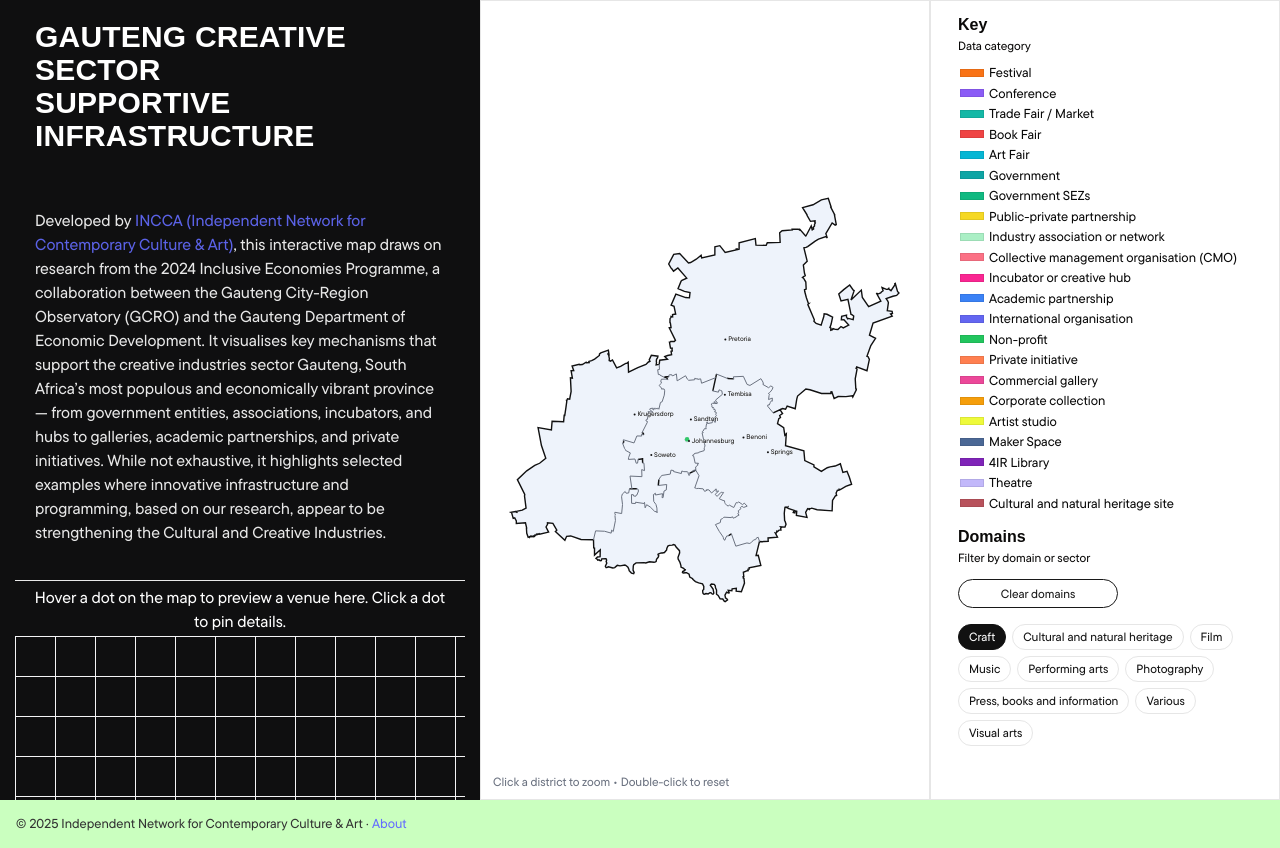
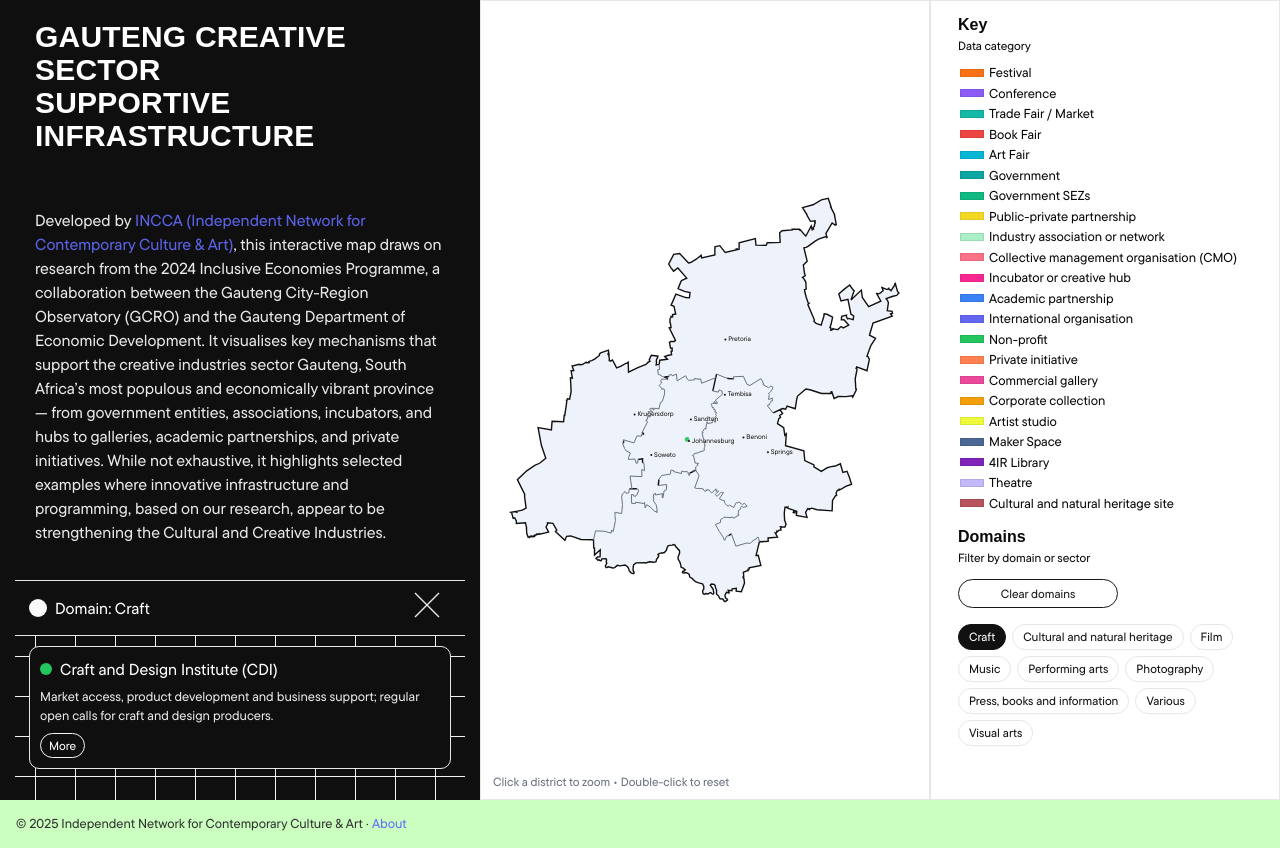
Before and after one commit to gautengCCI/gautengCCI.github.io, a React (Vite) app: page / in a window 1280 px wide. Both pictures are taken after a click on the button "Craft". Built offline with nearby package versions, Linux system fonts and the light colour scheme; a web font is replaced by a local one.

Commit message:
add domain list

```diff
--- a/src/components/GautengCreativeDashboard.jsx
+++ b/src/components/GautengCreativeDashboard.jsx
@@ -330,9 +330,23 @@
     return m;
   }, [categories, categoryColors]);
 
-  // put this right after `const palette = useMemo(...)`
-// (so it can read the palette)
-const dotStyleFor = (p) => {
+  const domainPoints = useMemo(() => {
+    if (activeDomains.size === 0) return [];
+    return points
+      .filter((p) => {
+        const pCats = getCategories(p);
+        const passCat = !activeCat || pCats.includes(activeCat);
+
+        const pDom = getDomains(p);
+        const passDom =
+          activeDomains.size === 0 || pDom.some((d) => activeDomains.has(d));
+
+        return passCat && passDom;
+      })
+      .sort((a, b) => a.name.localeCompare(b.name));
+  }, [points, activeCat, activeDomains]);
+
+  const dotStyleFor = (p) => {
     if (!p) return { "--cat-color": "#111" };
     const cats = getCategories(p);
     if (cats.length > 1) {
@@ -344,7 +358,6 @@
     const one = cats[0] ?? getCategory(p) ?? "Uncategorised";
     return { "--cat-color": palette[one] || "#111" };
   };
-
 
   // ----- hover & focus (sticky card) -----
   const [hover, setHover] = useState(null); // { x, y, p }
@@ -369,7 +382,6 @@
   const cat = info ? getCategory(info.p) ?? "Uncategorised" : null;
   const hasImage = Boolean(info?.p?.image);
 
-
   return (
     <div className={s.wrap} ref={wrapRef}>
       {/* LEFT PANEL */}
@@ -387,11 +399,7 @@
             <>
               <div className={s.cardHeader}>
                 <div className={s.cardDotandTitle}>
-                  <span
-                    className={s.cardDot}
-                    style={dotStyleFor(focused.p)}
-
-                  />
+                  <span className={s.cardDot} style={dotStyleFor(focused.p)} />
                   <div className={s.cardTitle}>{focused.p.name}</div>
                 </div>
                 <div className={s.closeBtn} onClick={() => setFocused(null)}>
@@ -402,7 +410,9 @@
               <div className={s.cardBody}>
                 <div className={s.cardMeta}>
                   {focused.p.type ? `${focused.p.type} · ` : ""}
-                  {getCategory(focused.p) ?? "Uncategorised"}
+                  {getCategories(focused.p).length > 0
+                    ? getCategories(focused.p).join(" · ")
+                    : "Uncategorised"}
                 </div>
                 {focused.p.description && (
                   <p className={s.cardText}>{focused.p.description}</p>
@@ -480,10 +490,7 @@
                       }
                     >
                       <header className={s.miniCardHead}>
-                        <span
-                          className={s.miniDot}
-                          style={dotStyleFor(p)}
-                        />
+                        <span className={s.miniDot} style={dotStyleFor(p)} />
                         <div
                           className={s.miniTitleBtn}
                           onClick={() => setFocused({ p })}
@@ -519,15 +526,101 @@
                 })}
               </div>
             </>
+          ) : domainPoints.length > 0 ? (
+            <>
+              {/* Header */}
+              <div className={s.cardHeader}>
+                <div className={s.cardDotandTitle}>
+                  {/* Neutral dot (or pick a domain color system later) */}
+                  <span
+                    className={s.cardDot}
+                    style={{ "--cat-color": "#f9f9f9" }}
+                  />
+                  <div className={s.cardTitle}>
+                    {activeDomains.size === 1
+                      ? `Domain: ${Array.from(activeDomains)[0]}`
+                      : `Multiple Domains (${domainPoints.length})`}
+                  </div>
+                </div>
+                <div className={s.closeBtn} onClick={clearDomains}>
+                  <img src={closeIcon} alt="Close" />
+                </div>
+              </div>
+
+              {/* Scrollable list of mini cards */}
+              <div className={`${s.cardBody} ${s.cardList}`}>
+                {domainPoints.map((p) => {
+                  const isHot =
+                    hover?.p?.id === p.id || focused?.p?.id === p.id;
+
+                  // truncate like your category list
+                  const desc = p.description
+                    ? (() => {
+                        const words = p.description.split(/\s+/);
+                        return words.length > 22
+                          ? words.slice(0, 22).join(" ") + "…"
+                          : p.description;
+                      })()
+                    : null;
+
+                  return (
+                    <article
+                      key={p.id}
+                      className={`${s.miniCard} ${isHot ? s.miniCardHot : ""}`}
+                      onMouseEnter={() => {
+                        if (canHoverRef.current) {
+                          const xy = projection([p.lon, p.lat]);
+                          if (xy) setHoverRAF({ x: xy[0], y: xy[1], p });
+                        }
+                      }}
+                      onMouseLeave={() =>
+                        canHoverRef.current && setHoverRAF(null)
+                      }
+                    >
+                      <header className={s.miniCardHead}>
+                        {/* category-aware gradient dot */}
+                        <span className={s.miniDot} style={dotStyleFor(p)} />
+                        <div
+                          className={s.miniTitleBtn}
+                          onClick={() => setFocused({ p })}
+                          title="Pin this entry"
+                        >
+                          {p.name}
+                        </div>
+                      </header>
+
+                      {desc && <p className={s.miniDesc}>{desc}</p>}
+
+                      <footer className={s.miniFooter}>
+                        {p.website && (
+                          <a
+                            className={s.miniLink}
+                            href={p.website}
+                            target="_blank"
+                            rel="noreferrer"
+                          >
+                            Visit website →
+                          </a>
+                        )}
+                        <button
+                          className={s.miniZoom}
+                          onClick={() => setFocused({ p })}
+                          title="More details"
+                        >
+                          More
+                        </button>
+                      </footer>
+                    </article>
+                  );
+                })}
+              </div>
+            </>
           ) : hover ? (
             // — HOVER PREVIEW
             <>
               <div className={s.cardHeader}>
                 <div className={s.cardDotandTitle}>
-                  <span
-                    className={s.cardDot}
-                    style={dotStyleFor(hover.p)}
-                  />
+                  <span className={s.cardDot} style={dotStyleFor(hover.p)} />
                   <div className={s.cardTitle}>{hover.p.name}</div>
                 </div>
               </div>
@@ -823,10 +916,7 @@
 
               {/* reuse your card content */}
               <div className={s.cardHeader}>
-                <span
-                  className={s.cardDot}
-                  style={dotStyleFor(focused?.p)}
-                />
+                <span className={s.cardDot} style={dotStyleFor(focused?.p)} />
                 <div id="venue-title" className={s.cardTitle}>
                   {focused.p.name}
                 </div>
@@ -842,7 +932,9 @@
               <div className={s.cardBody}>
                 <div className={s.cardMeta}>
                   {focused.p.type ? `${focused.p.type} · ` : ""}
-                  {getCategory(focused.p) ?? "Uncategorised"}
+                  {getCategories(focused.p).length > 0
+                    ? getCategories(focused.p).join(" · ")
+                    : "Uncategorised"}
                 </div>
                 {focused.p.description && (
                   <p className={s.cardText}>{focused.p.description}</p>
```
